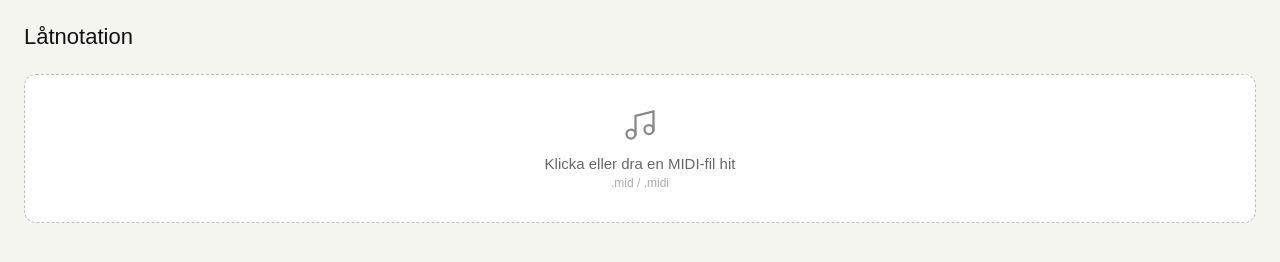
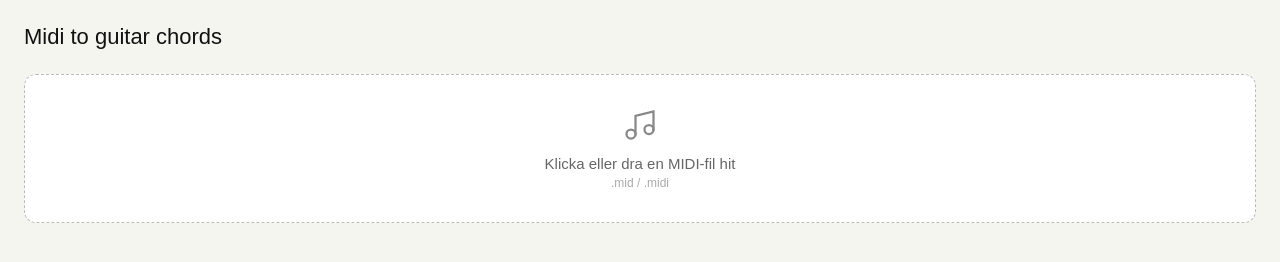
Before and after one commit to ghsamme/guitar_tab_generator, a plain HTML site: page index.html in a window 1280 px wide. Drawn offline with Linux system fonts and the light colour scheme.

Commit message:
Add files via upload

```diff
--- a/index.html
+++ b/index.html
@@ -25,7 +25,7 @@ input[type=file]{display:none}
 </style>
 </head>
 <body>
-<h1>Låtnotation</h1>
+<h1>Midi to guitar chords</h1>
 <div class="upload-area" id="drop-zone" onclick="document.getElementById('fi').click()">
   <svg width="36" height="36" viewBox="0 0 24 24" fill="none" stroke="#888" stroke-width="1.5" style="margin:0 auto 8px"><path d="M9 19V6l12-3v13"/><circle cx="6" cy="18" r="3"/><circle cx="18" cy="15" r="3"/></svg>
   <p style="font-size:15px;color:#666">Klicka eller dra en MIDI-fil hit</p>
```
